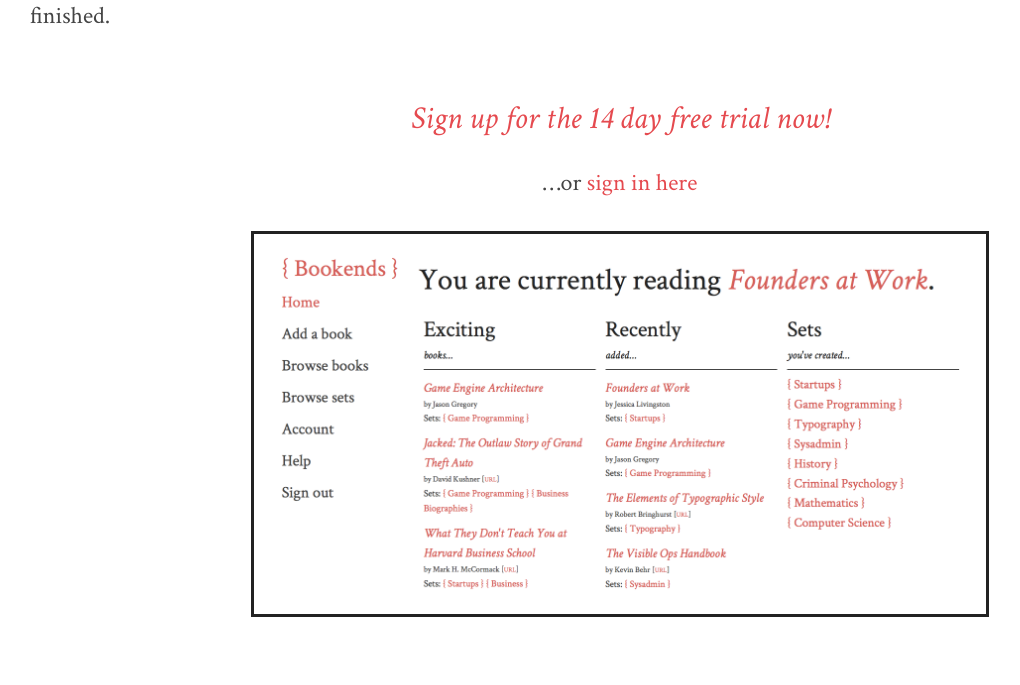
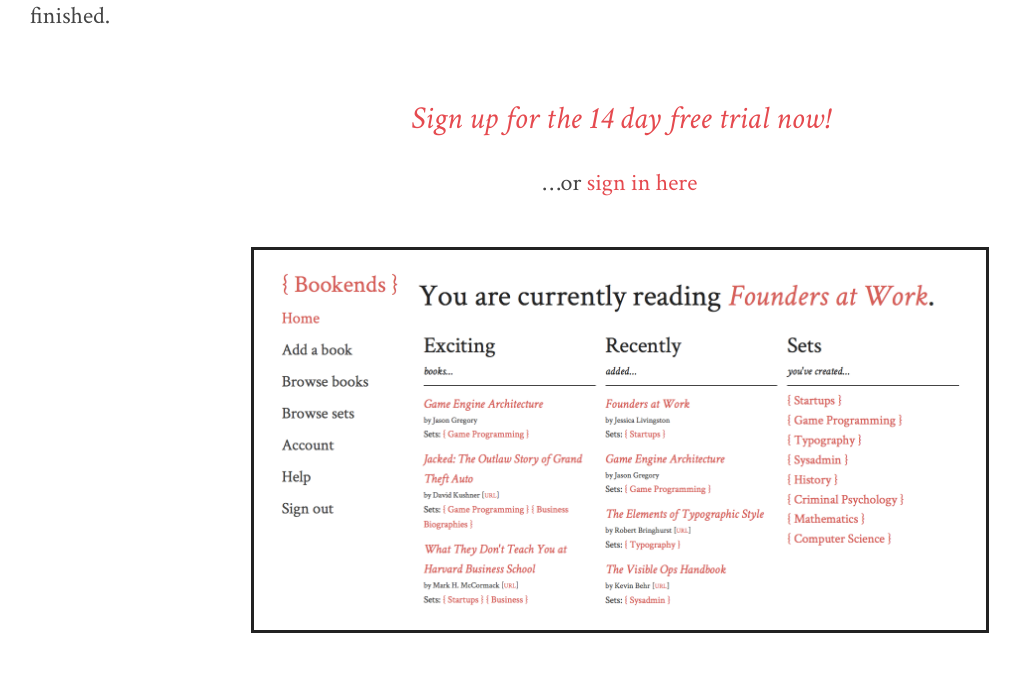
Before and after one commit to billjedi/bookends, a Flask app: page / in a window 1280 px wide. Shown: the part 410-1095 px from the top of the page, without its empty margins (20-1040 px from the left). Before the commit the page ends 1027 px from the top, so only its background shows below. Run offline with Flask 2, Linux system fonts and the light colour scheme; parts of the project's set-up code (start-up, migrations or seed data) failed here and were passed over.

Commit message:
Give the screenshot a little more margin

```diff
--- a/bookends/static/css/bookends_home.css
+++ b/bookends/static/css/bookends_home.css
@@ -38,7 +38,7 @@ header {
 .home-screenshot {
     max-width: 700px;
     border: 3px solid #222;
-    margin: 2em;
+    margin: 3em;
     padding: 1em;
 }
 
```
